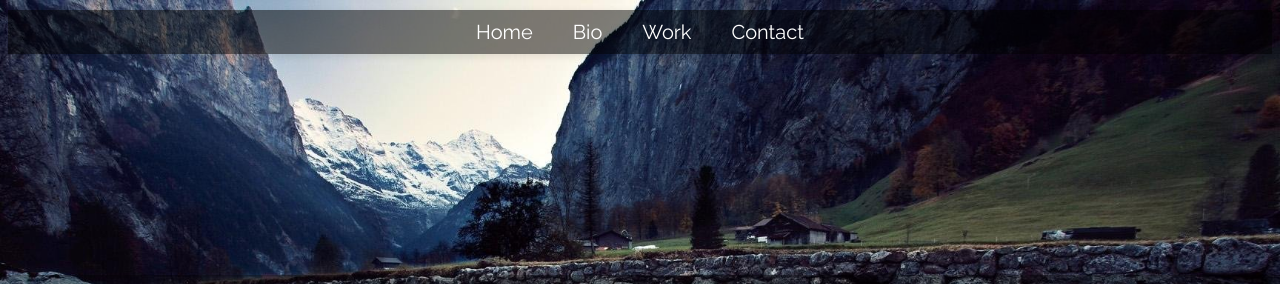
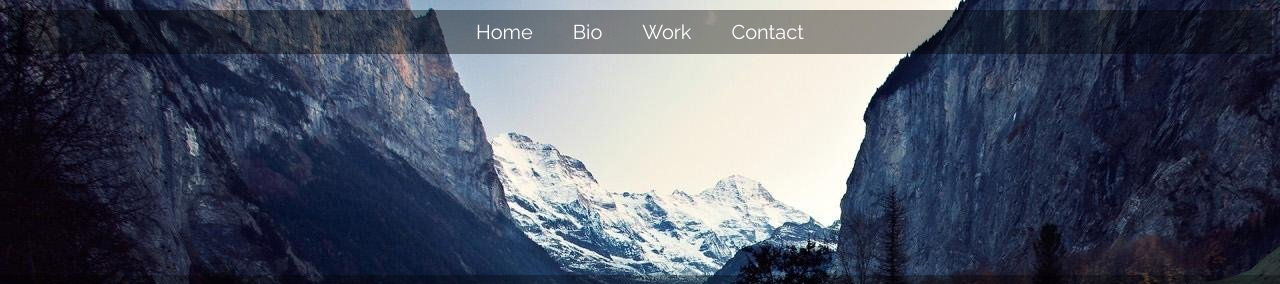
Before and after one commit to fellippemendonca/fellippe, a React app: page / in a window 1280 px wide. Shown: the top 284 px of the page. Built offline with nearby package versions, Linux system fonts and the light colour scheme.

Commit message:
Css adjustmnents

```diff
--- a/src/app/menu/Menu.css
+++ b/src/app/menu/Menu.css
@@ -8,8 +8,7 @@
   padding: 10px;
   text-align: center;
   font-family: Raleway;
-  box-shadow: 2px 2px 8px rgba(0, 0, 0, 0.1);
-  background-color: rgba(0,0,0,0.5);
+  background-color: rgba(0,0,0,0.4);
 }
 
 .Link-1 {
--- a/src/index.css
+++ b/src/index.css
@@ -1,15 +1,15 @@
 html {
-  background: url("./assets/images/Valley-Wallpapers-1920x1080-6.jpg") no-repeat center center fixed;
+  /*background: url("./assets/images/Valley-Wallpapers-1920x1080-6.jpg") no-repeat center center fixed;
   -webkit-background-size: cover;
   -moz-background-size: cover;
   -o-background-size: cover;
-  background-size: cover;
+  background-size: cover;*/
 }
 
 body {
-  /*background-color: #222;
+  background-color: #222;
   background-image: url("./assets/images/Valley-Wallpapers-1920x1080-6.jpg");
-  background-size: 'fitted';
+  background-size: "fixed";
   background-repeat: no-repeat;
   background-attachment: fixed;
   /*background-position: center;*/
```
